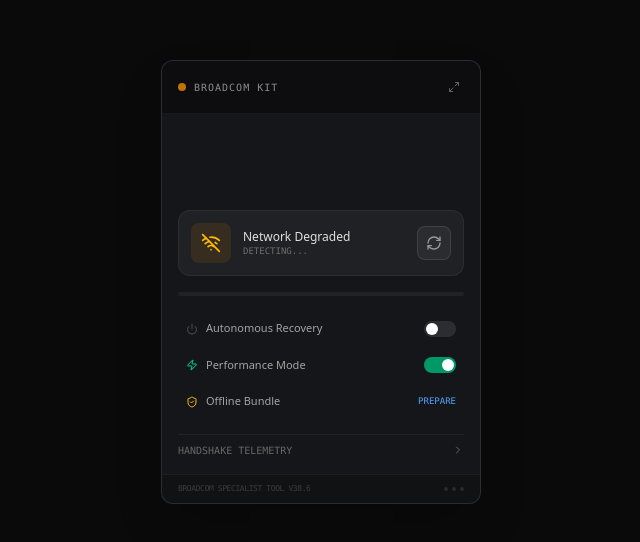
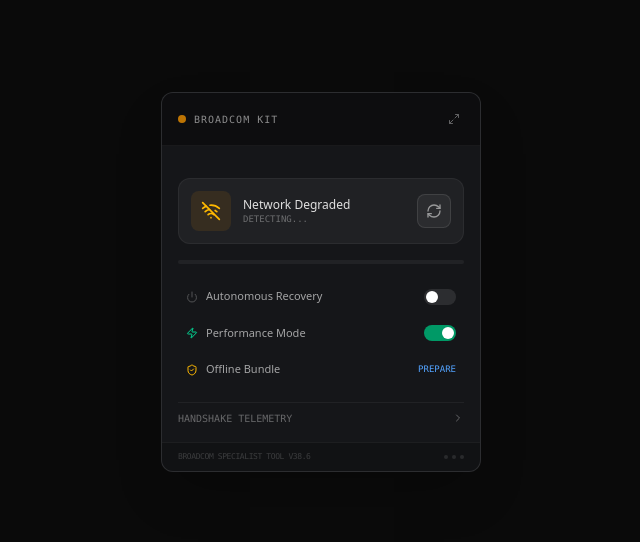
Before and after one commit to swipswaps/bcm4331-fedora-offline-fix-UPGRADE, a React (Vite) app: page / in a window 1280 px wide. Shown: the part 118-660 px from the top of the page, without its empty margins (319-959 px from the left). Built offline with nearby package versions, Linux system fonts and the light colour scheme; no server answers.

Commit message:
feat: Improve banner animations and logging
Enhances the user experience by making status banners more dynamic and less jarring when they appear or disappear. Also, reintroduces detailed, emoji-based terminal logging for real-time status updates.

```diff
--- a/server.ts
+++ b/server.ts
@@ -64,6 +64,12 @@
     ]);
 
     const isHealthy = connectivity === "full" || connectivity === "limited";
+
+    // Restore detailed terminal logging for the user
+    const healthIcon = isHealthy ? "✅" : "⚠️";
+    const wifiIcon = wifiState === "enabled" ? "📶" : "❌";
+    const netIcon = networkingState === "enabled" ? "🌐" : "🚫";
+    console.log(`[${new Date().toLocaleTimeString()}] STATUS: Health:${healthIcon} | Wi-Fi:${wifiIcon} | Net:${netIcon} | Sudo:${sudoPromptDetected ? "🔓" : "🔒"}`);
 
     res.json({
       recoveryEnabled,
--- a/src/App.tsx
+++ b/src/App.tsx
@@ -188,13 +188,18 @@
 
       {/* Status Summary */}
       <div className="p-4 space-y-4">
-        {/* Fixed-height Slot for Banners to prevent jumping */}
-        <div className="min-h-[64px] flex flex-col justify-center">
+        {/* Dynamic Slot for Banners - Collapses when empty but animates to prevent jumping */}
+        <motion.div
+          initial={false}
+          animate={{ height: (status?.sudoPromptDetected || ((!status?.networkingEnabled || !status?.wifiEnabled) && status?.networkingEnabled !== undefined && !status?.isFixing)) ? "auto" : 0 }}
+          className="overflow-hidden"
+        >
+          <div className="pb-4 space-y-3">
             {/* Sudo Warning */}
             {status?.sudoPromptDetected && (
               <motion.div
-              initial={{ opacity: 0, scale: 0.98 }}
-              animate={{ opacity: 1, scale: 1 }}
+                initial={{ opacity: 0 }}
+                animate={{ opacity: 1 }}
                 className="p-3 bg-red-500/20 border border-red-500/30 rounded-lg flex items-start gap-3"
                 role="alert"
               >
@@ -211,8 +216,8 @@
             {/* Enable Now Banner */}
             {(!status?.networkingEnabled || !status?.wifiEnabled) && status?.networkingEnabled !== undefined && !status?.isFixing && !status?.sudoPromptDetected && (
               <motion.div
-              initial={{ opacity: 0, y: -5 }}
-              animate={{ opacity: 1, y: 0 }}
+                initial={{ opacity: 0 }}
+                animate={{ opacity: 1 }}
                 className="p-3 bg-amber-500/20 border border-amber-500/30 rounded-lg flex items-center justify-between gap-3"
                 role="alert"
               >
@@ -231,6 +236,7 @@
               </motion.div>
             )}
           </div>
+        </motion.div>
 
         {/* Network Health Card */}
         <div className="flex items-center justify-between bg-white/5 p-3 rounded-xl border border-white/5">
```
Lines whose indentation alone changed are shown as unchanged.
